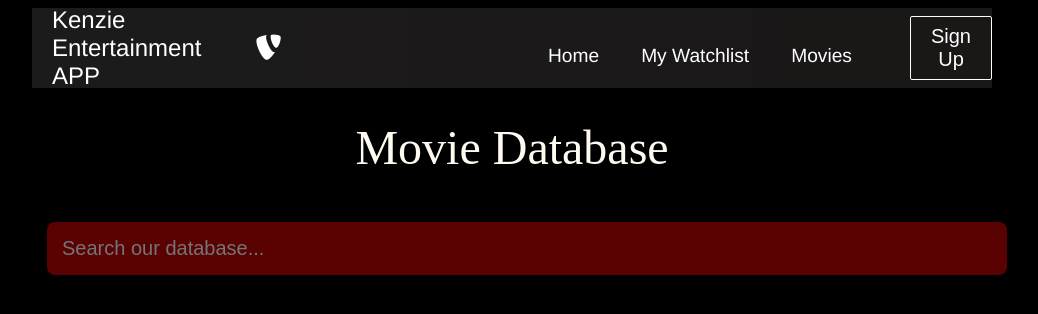
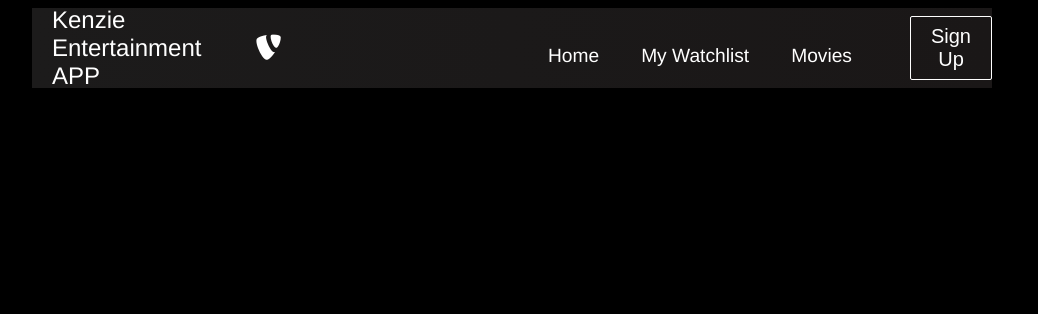
Before and after one commit to ArisFornasari/kapstone-project-13, a React (Create React App) app: page / in a window 1280 px wide. Shown: the top 314 px of the page, without its empty margins (128-1166 px from the left). Built offline with nearby package versions, Linux system fonts and the light colour scheme.

Commit message:
added routing components for navbar tabs

```diff
--- a/src/App.js
+++ b/src/App.js
@@ -66,14 +66,9 @@ function App() {
             <Route path="/" exact />
             <Route path="/signup" exact component={Signup} />
             <Route path="/signin" exact component={Signin} />
+            <Route path="/movies" exact component={Search}/>
           </Switch>
 
-          <header>
-            <h1>Movie Database</h1>
-          </header>
-          <Search handleInput={handleInput} search={search} />
-
-          <Results results={state.results} openPopup={openPopup} />
         </Router>
 
         {typeof state.selected.Title != "undefined" ? (
--- a/src/components/Navbar.js
+++ b/src/components/Navbar.js
@@ -1,4 +1,4 @@
-import React, { useState } from "react";
+import React, { useState, useEffect } from "react";
 import {NavLink} from "react-router-dom";
 import "./Navbar.css";
 import { Button } from "./Button";
@@ -18,13 +18,17 @@ export default function Navbar() {
     }
   };
 
+  useEffect(() => {
+    showButton();
+  }, []);
+
   window.addEventListener("resize", showButton);
 
   return (
     <>
       <nav className="navbar">
         <div className="navbar-container">
-          <NavLink to="/" className="navbar-logo">
+          <NavLink to="/" className="navbar-logo" onClick={closeMobileMenu}>
             Kenzie Entertainment APP <i className="fab fa-typo3" />
           </NavLink>
           <div className="menu-icon" onClick={handleClick}>
```
Also changed, not shown: 1 other file (tests, documents, lock files or other folders).
